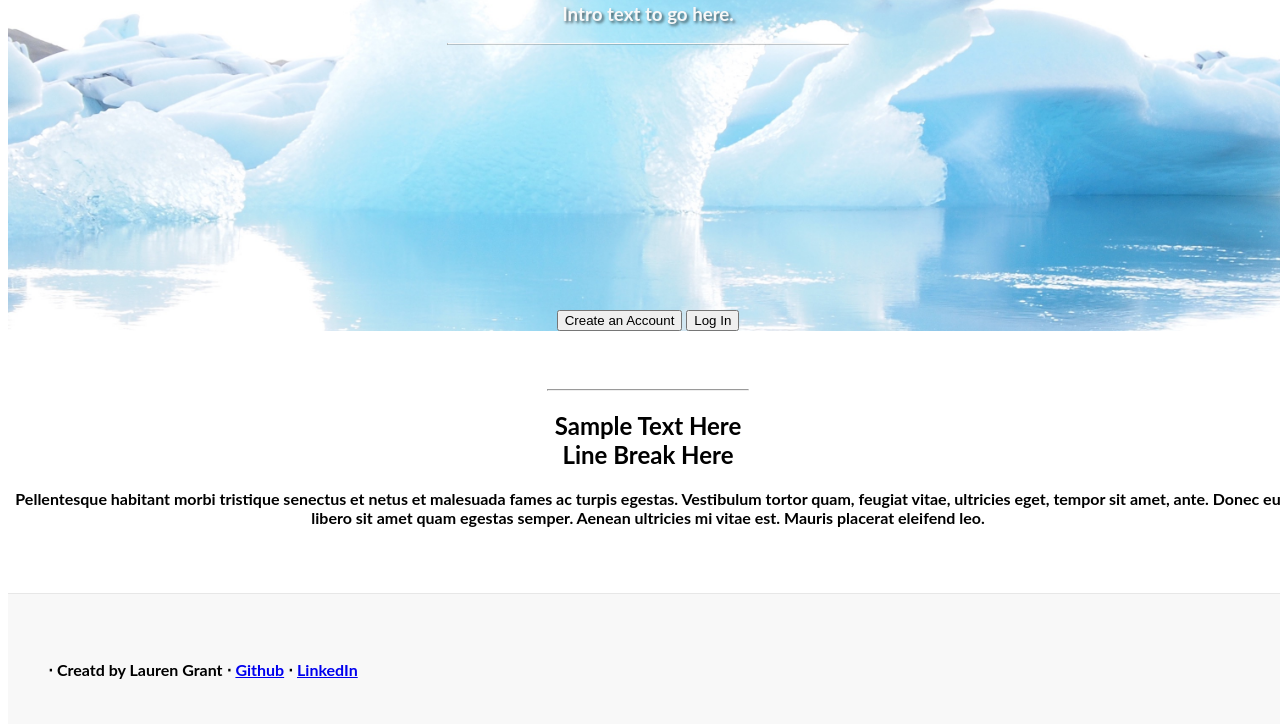
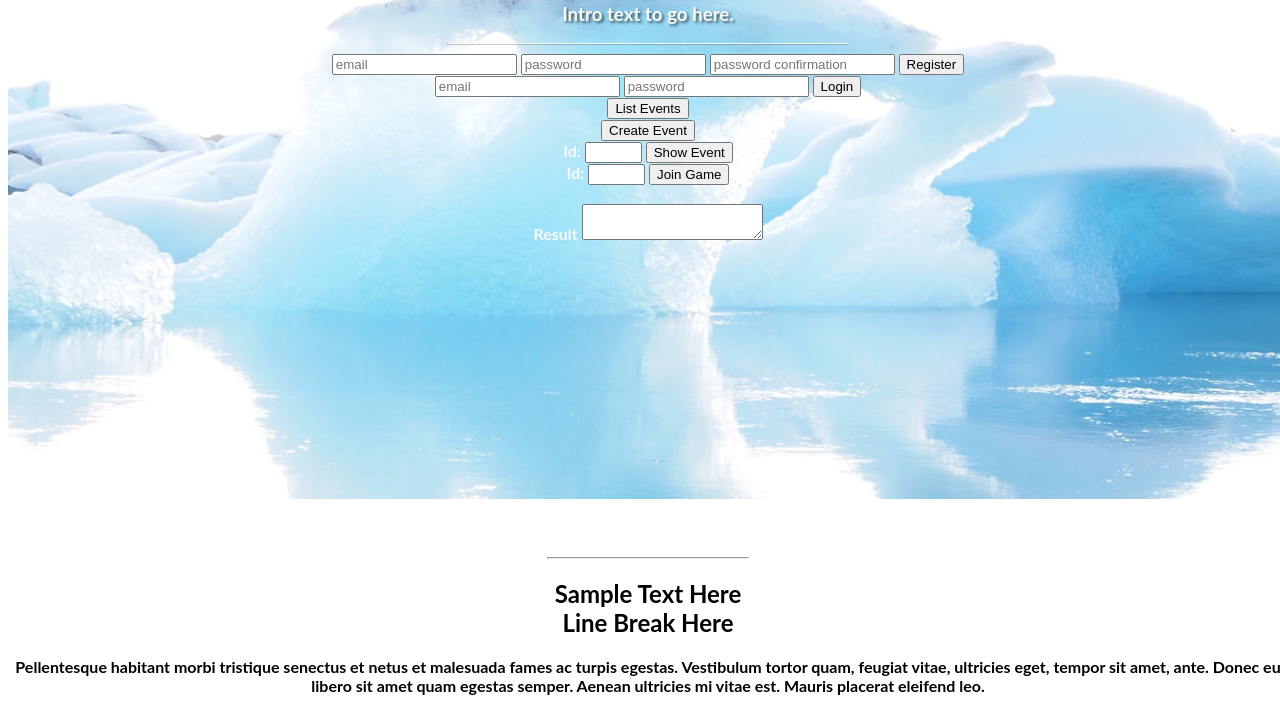
Before and after one commit to LaurenGrant/Project-2---Front-End, a plain HTML site: page index.html in a window 1280 px wide. Shown: the part 376-1100 px from the top of the page. Drawn offline with Linux system fonts and the light colour scheme.

Commit message:
Updates working register and login form.

```diff
--- a/index.html
+++ b/index.html
@@ -13,12 +13,42 @@
         <h1>Landing Page</h1>
         <h3>Intro text to go here.</h3>
         <hr class="line-break">
-      </div>
-    <div>
-      <input type="button" value= "Create an Account"/>
-      <input type="button" value= "Log In"/>
+        <form id="register">
+          <input name="email" type="text" placeholder="email">
+          <input name="password" type="password" placeholder="password">
+          <input name="password_confirmation" type="password" placeholder="password confirmation">
+          <input name="register" type="submit" value="Register">
+        </form>
+        <form id="login">
+          <input name="email" type="text" placeholder="email">
+          <input name="password" type="password" placeholder="password">
+          <input name="login" type="submit" value="Login">
+        </form>
+        <form id="list-events">
+          <input name="list-events" type="submit" value="List Events">
+          <input class="token" name="token" type="hidden">
+        </form>
+        <form id="create-event">
+          <input name="create-event" type="submit" value="Create Event">
+          <input class="token" name="token" type="hidden">
+        </form>
+        <form id="show-event">
+          <label for="show-id">Id:</label>
+          <input id="show-id" type="text" size="4">
+          <input name="show-event" type="submit" value="Show Event">
+          <input class="token" name="token" type="hidden">
+       </form>
+        <form id="join-game">
+          <label for="join-id">Id:</label>
+          <input id="join-id" type="text" size="4">
+          <input name="join-game" type="submit" value="Join Game">
+          <input class="token" name="token" type="hidden">
+       </form>
+        <br>
+        <label for="result">Result</label>
+        <textarea id="result"></textarea>
     </div>
-    </div>
+  </div>
 <!--Section-->
   <div class="section-1">
     <div class="col-lg-5 col-lg-offset-1 col-sm-push-6  col-sm-6">
@@ -29,7 +59,7 @@
   </div>
 
 
-  </div> <!--This div closes'.Hero'-->
+</div> <!--This div closes'.Hero'-->
 
   <footer>
     <div class="col-lg-12">
@@ -48,5 +78,8 @@
     </div>
   </footer>
 </body>
-<script type="text/javascript" src="js/index.js"></script>
+  <script type="text/javascript" src="vendor/js/jquery-2.1.4.js"></script>
+  <script type="text/javascript" src="js/index.js"></script>
+  <script type="text/javascript" src="js/index-ajax.js"></script>
+
 </html>
```
